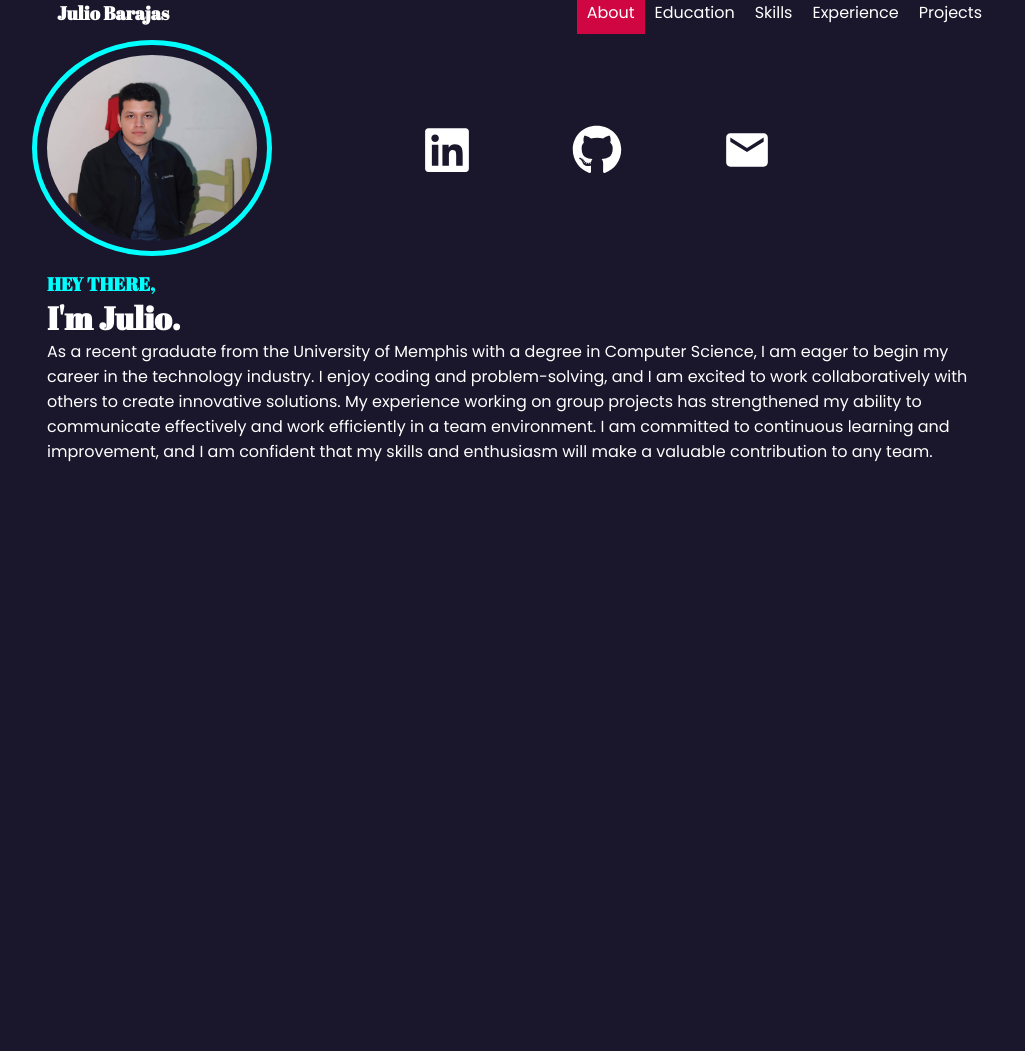
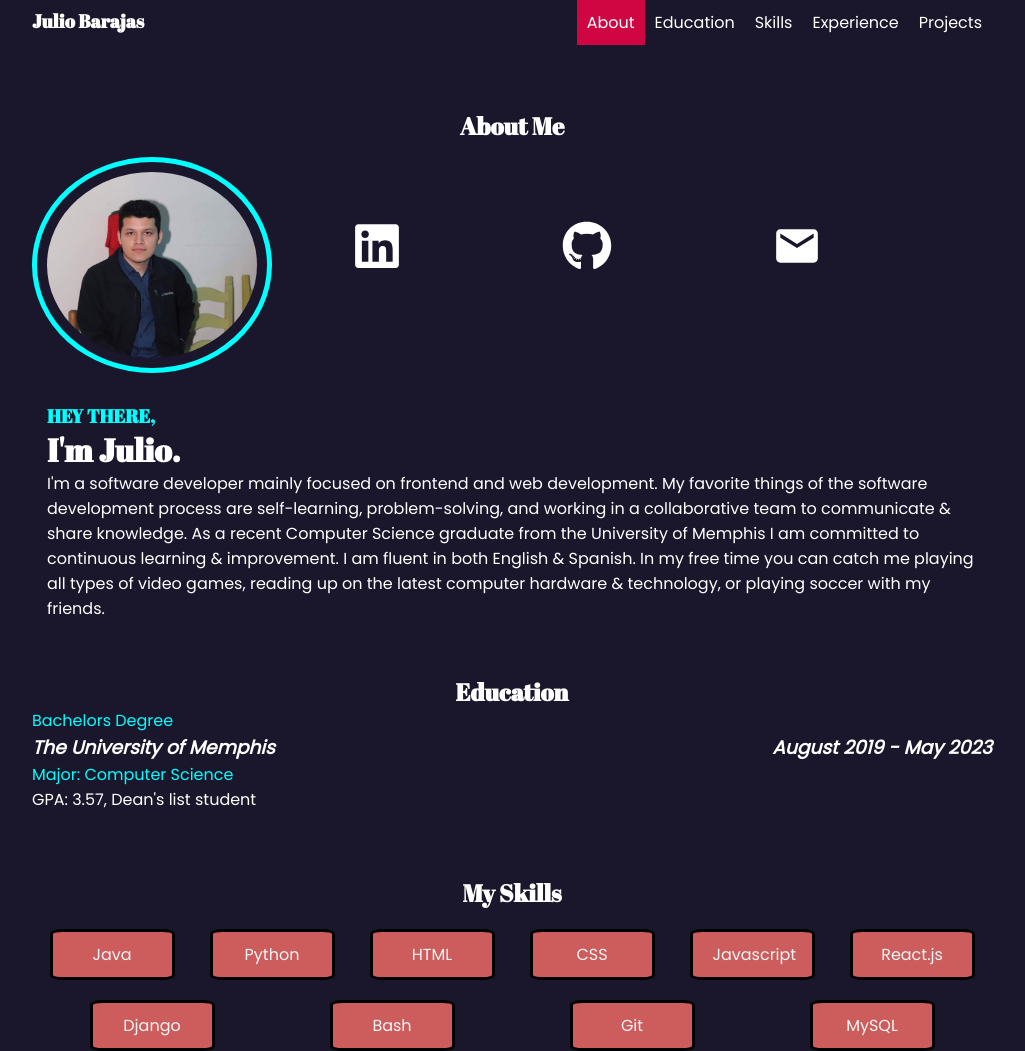
Before and after one commit to juliobarajas/juliobarajas.github.io, a React (Create React App) app: page / in a window 1280 px wide. Shown: the whole page, without its empty margins (128-1153 px from the left). Before the commit the page ends 800 px from the top, so only its background shows below. Built offline with nearby package versions, Linux system fonts and the light colour scheme.

Commit message:
Added education and skills section

```diff
--- a/src/App.js
+++ b/src/App.js
@@ -1,19 +1,16 @@
 import react from 'react';
-import './CSS/Navbar.css';
 import Navbar from './components/Navbar';
 import About from './components/About';
+import Education from './components/Education';
+import Skills from './components/Skills';
 
 function App() {
   return (
     <div>
-      <div>
         <Navbar></Navbar>
-      </div>
-
-      <div>
         <About></About>
-      </div>
-
+        <Education></Education>
+        <Skills></Skills>
     </div>
   );
 }
--- a/src/CSS/About.css
+++ b/src/CSS/About.css
@@ -1,12 +1,16 @@
-.card {
-    border: 1px solid green;
-    color: white;
-    padding: 70px;
-    display: inline-block;
+.about {
+    margin-top: 25px;
+    flex-direction: column;
+}
+
+.images {
+    display: flex;
+    flex-direction: row;
+    align-content: center;
+    align-items: baseline;
 }
 
 .myimage {
-    float: left;
     max-width: 100%;
     width: 25%;
     min-width: 25%;
@@ -17,24 +21,20 @@
     top: 15px;
 }
 
+.socials {
+    align-self: center;
+}
+
+.socials a {
+    padding: 80px;
+}
+
 .mytext {
     position: relative;
-    margin-top: 15px;
+    margin-top: 30px;
     padding: 15px;
-    display:inline-block;
 }
 
  .mytext h3 {
     color:cyan;
 }
-
-.socials {
-    position: relative;
-    top: 100px;
-    left: 100px;
-    display: inline;
-}
-
-.socials a {
-    padding: 50px;
-}
--- a/src/CSS/Education.css
+++ b/src/CSS/Education.css
@@ -0,0 +1,12 @@
+.education {
+    flex-direction: column;
+}
+
+.emphasize {
+    color:cyan
+}
+
+.myschool {
+    display:flex;
+    justify-content: space-between;
+}
--- a/src/CSS/Navbar.css
+++ b/src/CSS/Navbar.css
@@ -1,8 +1,10 @@
-
+.navbar {
+  justify-content: space-between;
+  align-items: baseline;
+}
 
 li {
-  display: inline;
-  float: right;
+  display: inline-flex;
 }
 
 /* Individual list elements */
@@ -12,15 +14,9 @@ li a {
   text-align: center;
 }
 
-.name {
-  color:white;
-  margin-left: 25px;
-
-}
-
 /* Change the link color on hover */
 li a:hover:not(.active) {
-  background-color: #555;
+  background-color: indianred;
   color: white;
 }
 
--- /dev/null
+++ b/src/CSS/Skills.css
@@ -0,0 +1,22 @@
+.skills {
+    flex-direction: column;
+    flex-wrap: wrap;
+
+}
+
+.skills ul {
+    display: inline-flex;
+    justify-content: space-around;
+    margin-top: 20px;
+}
+
+.skills li {
+    display: block;
+    background-color: indianred;
+    border: 3px solid black;
+    border-radius: 10%;
+    padding: 10px 20px;
+    color: whitesmoke;
+    text-align: center;
+    width: 125px;
+}
--- a/src/CSS/index.css
+++ b/src/CSS/index.css
@@ -24,16 +24,23 @@ html {
 }
 
 ::-webkit-scrollbar {
-  display: none;
+
 }
 
 .container {
+  display: flex;
   width: var(--container-width-lg);
   margin: 0 auto;
 }
 
 h1,h2,h3,h4,h5,h6 {
   font-family: 'Abril Fatface', serif;
+}
+
+h2 {
+  margin-top: 40px;
+  justify-self: center;
+  align-self: center;
 }
 
 a:hover {
--- a/src/components/About.js
+++ b/src/components/About.js
@@ -4,22 +4,28 @@ import image from '../julioimage.jpg';
 import {FaLinkedin} from 'react-icons/fa';
 import {FaGithub} from 'react-icons/fa';
 import {MdEmail} from 'react-icons/md';
+import { IconContext } from 'react-icons';
 
 class About extends Component {
     render() {
         return (
-            <div className="container">
-                <img className= "myimage" src={image} alt="personal" ></img>
-                <div className="socials">
-                    <a href="https://www.linkedin.com/in/julio-barajas-020828271/" target="_blank" title="Linkedin"><FaLinkedin size={50}/></a>
-                    <a href="https://github.com/juliobarajas" target="_blank" title="GitHub"><FaGithub size={50}/></a>
-                    <a href="email" title="E-mail"><MdEmail size={50}/></a>
+            <div className="container about" id="about">
+                <h2>About Me</h2>
+                <div className="images">
+                    <img className= "myimage" src={image} alt="personal" ></img>
+                    <div className="socials">
+                        <IconContext.Provider value={{size: 50}}>
+                            <a href="https://www.linkedin.com/in/julio-barajas-020828271/" target="_blank" title="Linkedin"><FaLinkedin/></a>
+                            <a href="https://github.com/juliobarajas" target="_blank" title="GitHub"><FaGithub/></a>
+                            <a href="email" title="E-mail"><MdEmail/></a>
+                        </IconContext.Provider>
+                    </div>
                 </div>
 
                 <div className="mytext">
                     <h3>HEY THERE,</h3>
                     <h1>I'm Julio.</h1>
-                    <p>As a recent graduate from the University of Memphis with a degree in Computer Science, I am eager to begin my career in the technology industry. I enjoy coding and problem-solving, and I am excited to work collaboratively with others to create innovative solutions. My experience working on group projects has strengthened my ability to communicate effectively and work efficiently in a team environment. I am committed to continuous learning and improvement, and I am confident that my skills and enthusiasm will make a valuable contribution to any team.</p>
+                    <p>I'm a software developer mainly focused on frontend and web development. My favorite things of the software development process are self-learning, problem-solving, and working in a collaborative team to communicate & share knowledge. As a recent Computer Science graduate from the University of Memphis I am committed to continuous learning & improvement. I am fluent in both English & Spanish. In my free time you can catch me playing all types of video games, reading up on the latest computer hardware & technology, or playing soccer with my friends. </p>
                 </div>
             </div>
         );
--- a/src/components/Education.js
+++ b/src/components/Education.js
@@ -1,11 +1,23 @@
-import React from 'react';
+import React from 'react'
+import '../CSS/Education.css'
 
 const Education = () => {
-    return (
-        <div>
+  return (
+    <div className="container education" id="education">
+      <h2>Education</h2>
+      <p className="emphasize">Bachelors Degree</p>
+      <div className="myschool">
+        <h3><i>The University of Memphis</i></h3>
+        <h3><i>August 2019 - May 2023</i></h3>
+      </div>
+      <p className="emphasize">Major: Computer Science</p>
+      <p>GPA: 3.57, Dean's list student</p>
+      <ul>
+        <li></li>
+      </ul>
+    </div>
 
-        </div>
-    );
+  )
 }
 
-export default Education;
+export default Education
--- a/src/components/Navbar.js
+++ b/src/components/Navbar.js
@@ -1,15 +1,22 @@
-import React from 'react';
-import '../CSS/Navbar.css';
+import React, { Component } from 'react';
+import '../CSS/Navbar.css'
 
-export default props => {
-  return (
-  <ul className="container">
-    <li><a href="Projects">Projects</a></li>
-    <li><a href="Experience">Experience</a></li>
-    <li><a href="Skills">Skills</a></li>
-    <li><a href="Education">Education</a></li>
-    <li><a class="active" href="About">About</a></li>
-    <h3 className="name">Julio Barajas</h3>
-  </ul>
-  );
-};
+class Navbar extends Component {
+  render() {
+    return (
+      <div className = "container navbar">
+      <h3>Julio Barajas</h3>
+      <ul>
+        <li><a class="active" href="#about">About</a></li>
+        <li><a href="#education">Education</a></li>
+        <li><a href="#skills">Skills</a></li>
+        <li><a href="Experience">Experience</a></li>
+        <li><a href="Projects">Projects</a></li>
+      </ul>
+
+      </div>
+    );
+  }
+}
+
+export default Navbar;
--- /dev/null
+++ b/src/components/Skills.js
@@ -0,0 +1,28 @@
+import React, { Component } from 'react';
+import '../CSS/Skills.css'
+
+class Skills extends Component {
+    render() {
+        return (
+            <div className="container skills" id="skills">
+                <h2>My Skills</h2>
+                <ul>
+                    <li>Java</li>
+                    <li>Python</li>
+                    <li>HTML</li>
+                    <li>CSS</li>
+                    <li>Javascript</li>
+                    <li>React.js</li>
+                </ul>
+                <ul>
+                    <li>Django</li>
+                    <li>Bash</li>
+                    <li>Git</li>
+                    <li>MySQL</li>
+                </ul>
+            </div>
+        );
+    }
+}
+
+export default Skills;
```
